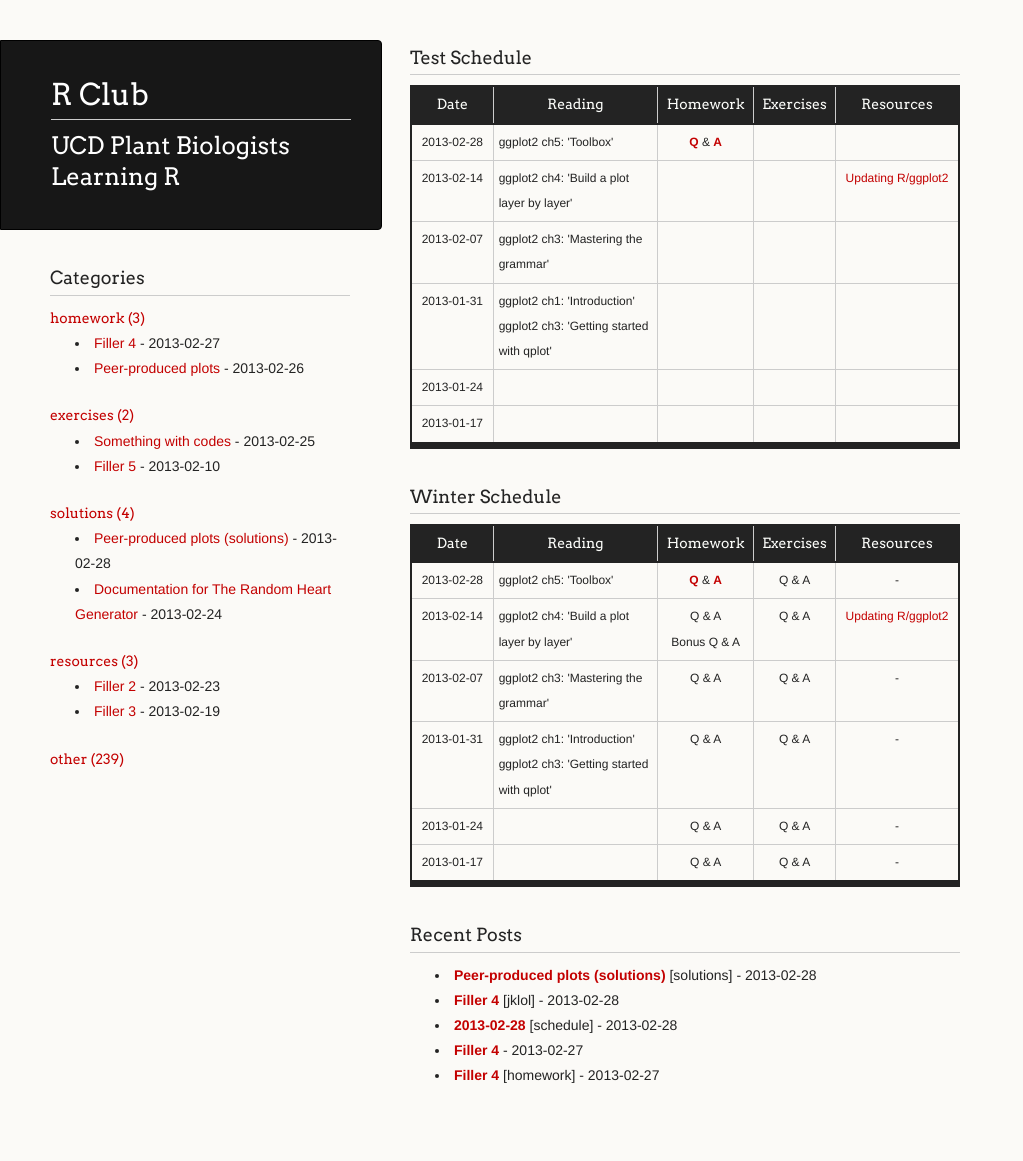
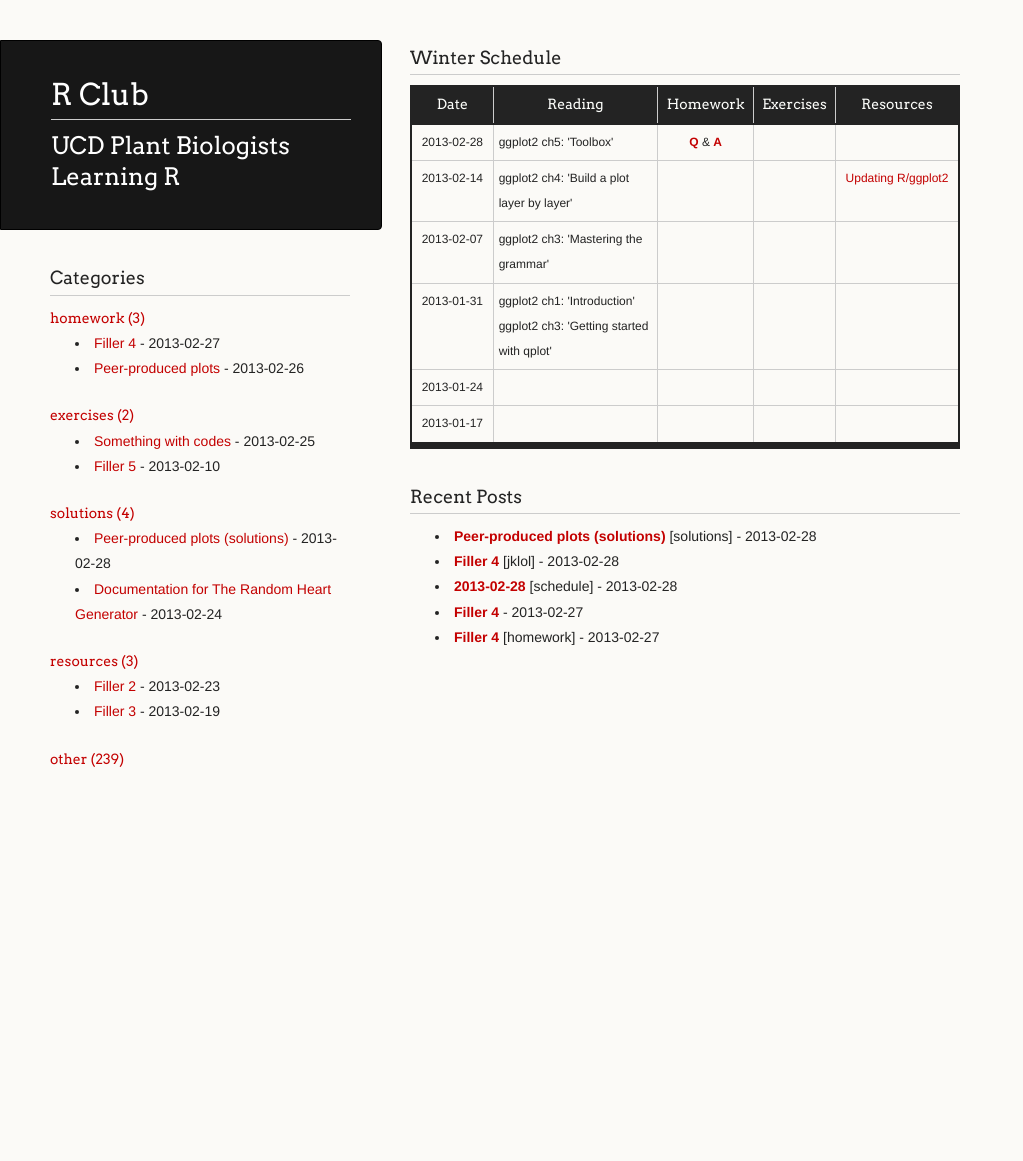
Before and after one commit to mfcovington/r_club, a Jekyll site: the page built from index.html, in a window 1280 px wide. Shown: the whole page, without its empty margins (0-1023 px from the left). Built offline with Jekyll 4.4.1, drawn with Linux system fonts in a browser that asks for light colours; Markdown is read by kramdown in place of the engine named in the settings; after the commit the page ends 900 px from its top, so only the background shows below that.

Commit message:
replace static schedule with dynamic schedule

```diff
--- a/index.html
+++ b/index.html
@@ -5,7 +5,7 @@
 
 <div class="content">
   <div class = "schedule">
-    <h3>Test Schedule</h3>
+    <h3>Winter Schedule</h3>
     <table>
 
       <thead>
@@ -33,97 +33,6 @@
     </table>
   </div>
 
-  <div class = "schedule">
-    <h3>Winter Schedule</h3>
-
-      <table>
-
-        <thead>
-          <tr>
-            <th class="date-col">Date</th>
-            <th class="reading-col">Reading</th>
-            <th class="info-col">Homework</th>
-            <th class="info-col">Exercises</th>
-            <th class="info-col">Resources</th>
-          </tr>
-        </thead>
-<!--
-        <tfoot>
-          <tr>
-            <th class="date-col">Date</th>
-            <th class="reading-col">Reading</th>
-            <th class="info-col">Homework</th>
-            <th class="info-col">Exercises</th>
-            <th class="info-col">Resources</th>
-          </tr>
-        </tfoot>
- -->
- <!--
-        <tfoot>
-          <tr>
-            <th class="date-col"></th>
-            <th class="reading-col"></th>
-            <th class="info-col"></th>
-            <th class="info-col"></th>
-            <th class="info-col"></th>
-          </tr>
-        </tfoot>
- -->
-        <tbody>
-
-          <tr>
-            <td class="date-cell">2013-02-28</td>
-            <td class="reading-cell">ggplot2 ch5: 'Toolbox'</td>
-            <td class="homework-cell"><a href="{{ site.baseurl }}/homework/2013/02/26/peer-produced-plots/"><strong>Q</strong></a> &amp; <a href="{{ site.baseurl }}/solutions/2013/02/28/peer-produced-plots-solutions/"><strong>A</strong></a></td>
-            <td class="exercises-cell">Q &amp; A</td>
-            <td class="resources-cell">-</td>
-          </tr>
-
-          <tr>
-            <td class="date-cell">2013-02-14</td>
-            <td class="reading-cell">ggplot2 ch4: 'Build a plot layer by layer'</td>
-            <td class="homework-cell">Q &amp; A<br>Bonus Q &amp; A</a></td>
-            <td class="exercises-cell">Q &amp; A</td>
-            <td class="resources-cell"><a href="{{ site.baseurl }}{% post_url 2013-02-10-updating-r-and-ggplot2 %}">Updating R/ggplot2</a></td>
-          </tr>
-
-          <tr>
-            <td class="date-cell">2013-02-07</td>
-            <td class="reading-cell">ggplot2 ch3: 'Mastering the grammar'</td>
-            <td class="homework-cell">Q &amp; A</td>
-            <td class="exercises-cell">Q &amp; A</td>
-            <td class="resources-cell">-</td>
-          </tr>
-
-          <tr>
-            <td class="date-cell">2013-01-31</td>
-            <td class="reading-cell">ggplot2 ch1: 'Introduction'<br>ggplot2 ch3: 'Getting started with qplot'</td>
-            <td class="homework-cell">Q &amp; A</td>
-            <td class="exercises-cell">Q &amp; A</td>
-            <td class="resources-cell">-</td>
-          </tr>
-
-          <tr>
-            <td class="date-cell">2013-01-24</td>
-            <td class="reading-cell">&nbsp;</td>
-            <td class="homework-cell">Q &amp; A</td>
-            <td class="exercises-cell">Q &amp; A</td>
-            <td class="resources-cell">-</td>
-          </tr>
-
-          <tr>
-            <td class="date-cell">2013-01-17</td>
-            <td class="reading-cell">&nbsp;</td>
-            <td class="homework-cell">Q &amp; A</td>
-            <td class="exercises-cell">Q &amp; A</td>
-            <td class="resources-cell">-</td>
-          </tr>
-
-        </tbody>
-      </table>
-
-  </div>
-
   <div class="recent">
     <h3>Recent Posts</h3>
     <ul>
```
